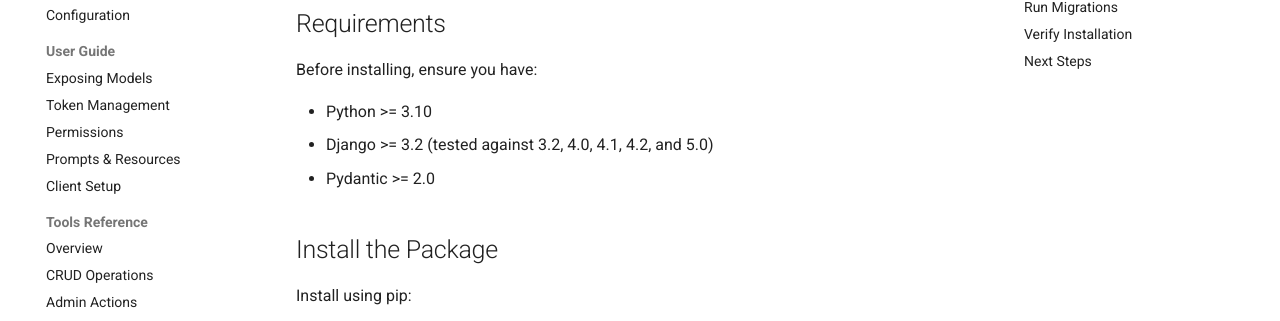
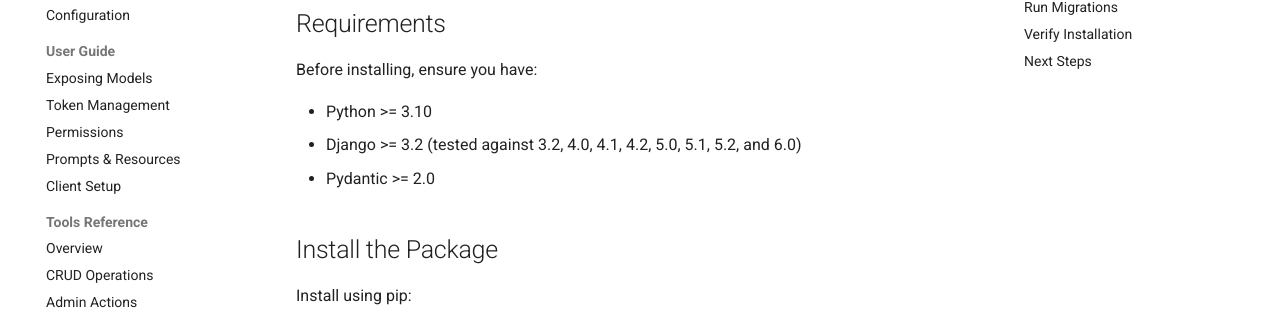
Before and after one commit to 7tg/django-admin-mcp, an MkDocs documentation site: the page built from docs/getting-started/installation.md, in a window 1280 px wide and 900 px high. Shown: the part 239-560 px from the top of the window. Built offline with MkDocs 1.6.1 and Material for MkDocs 9.7.7, drawn with Linux system fonts in a browser that asks for light colours; comment, search, counter and statistics services are not loaded.

Commit message:
ci: test against Django 5.1, 5.2 and 6.0 on Python 3.13 and 3.14
The suite already passes on these versions; the matrix, classifiers and
docs now say so. Excludes follow Django's own supported Python ranges.

```diff
--- a/docs/getting-started/installation.md
+++ b/docs/getting-started/installation.md
@@ -7,7 +7,7 @@
 Before installing, ensure you have:
 
 - Python >= 3.10
-- Django >= 3.2 (tested against 3.2, 4.0, 4.1, 4.2, and 5.0)
+- Django >= 3.2 (tested against 3.2, 4.0, 4.1, 4.2, 5.0, 5.1, 5.2, and 6.0)
 - Pydantic >= 2.0
 
 ## Install the Package
--- a/pyproject.toml
+++ b/pyproject.toml
@@ -34,11 +34,16 @@
     "Framework :: Django :: 4.1",
     "Framework :: Django :: 4.2",
     "Framework :: Django :: 5.0",
+    "Framework :: Django :: 5.1",
+    "Framework :: Django :: 5.2",
+    "Framework :: Django :: 6.0",
     "Operating System :: OS Independent",
     "Programming Language :: Python :: 3",
     "Programming Language :: Python :: 3.10",
     "Programming Language :: Python :: 3.11",
     "Programming Language :: Python :: 3.12",
+    "Programming Language :: Python :: 3.13",
+    "Programming Language :: Python :: 3.14",
     "Programming Language :: Python :: 3 :: Only",
     "Topic :: Software Development :: Libraries :: Python Modules",
     "Topic :: Internet :: WWW/HTTP",
```
Also changed, not shown: README.md (+2 -2 lines), 1 other file.
